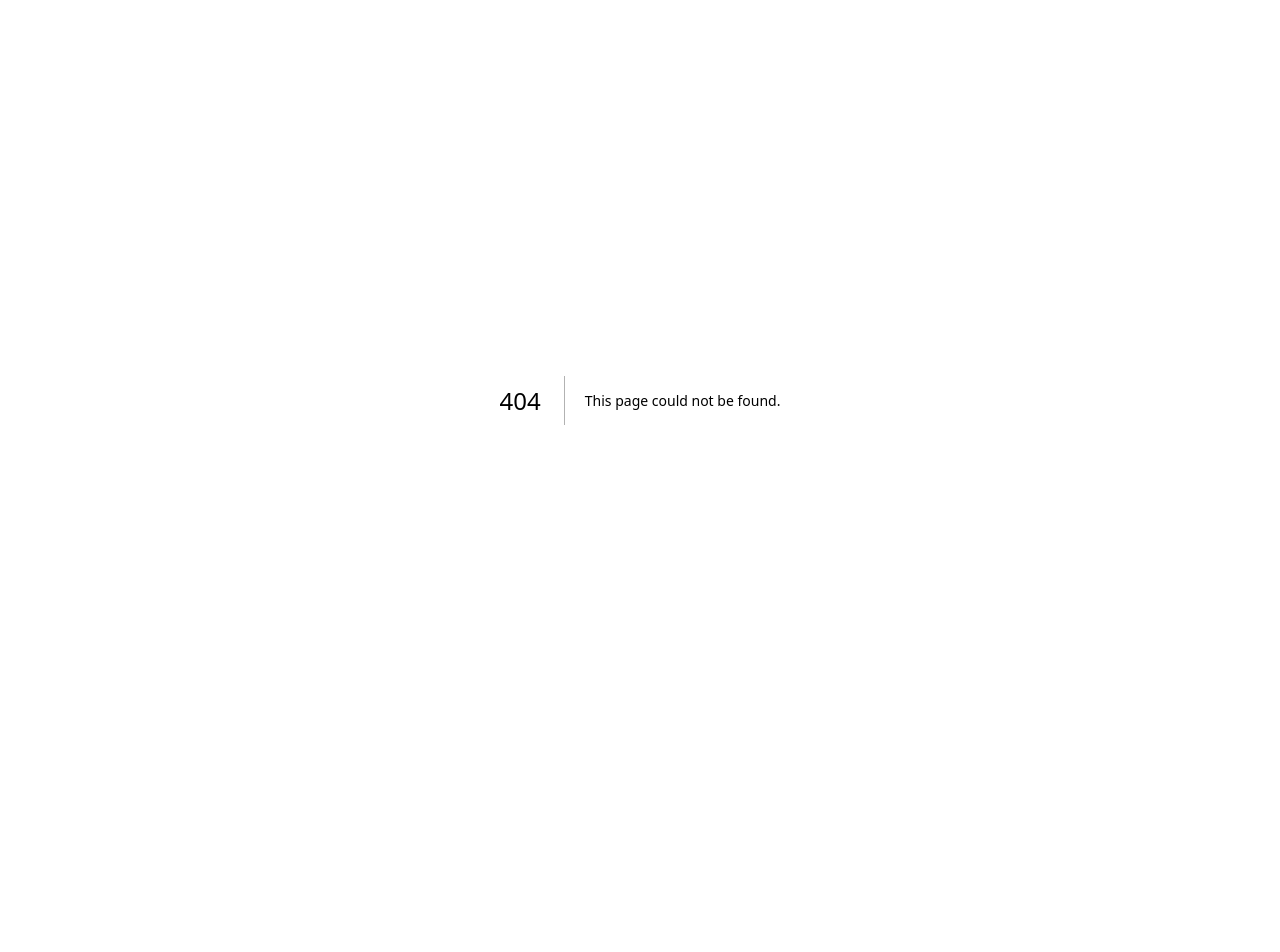
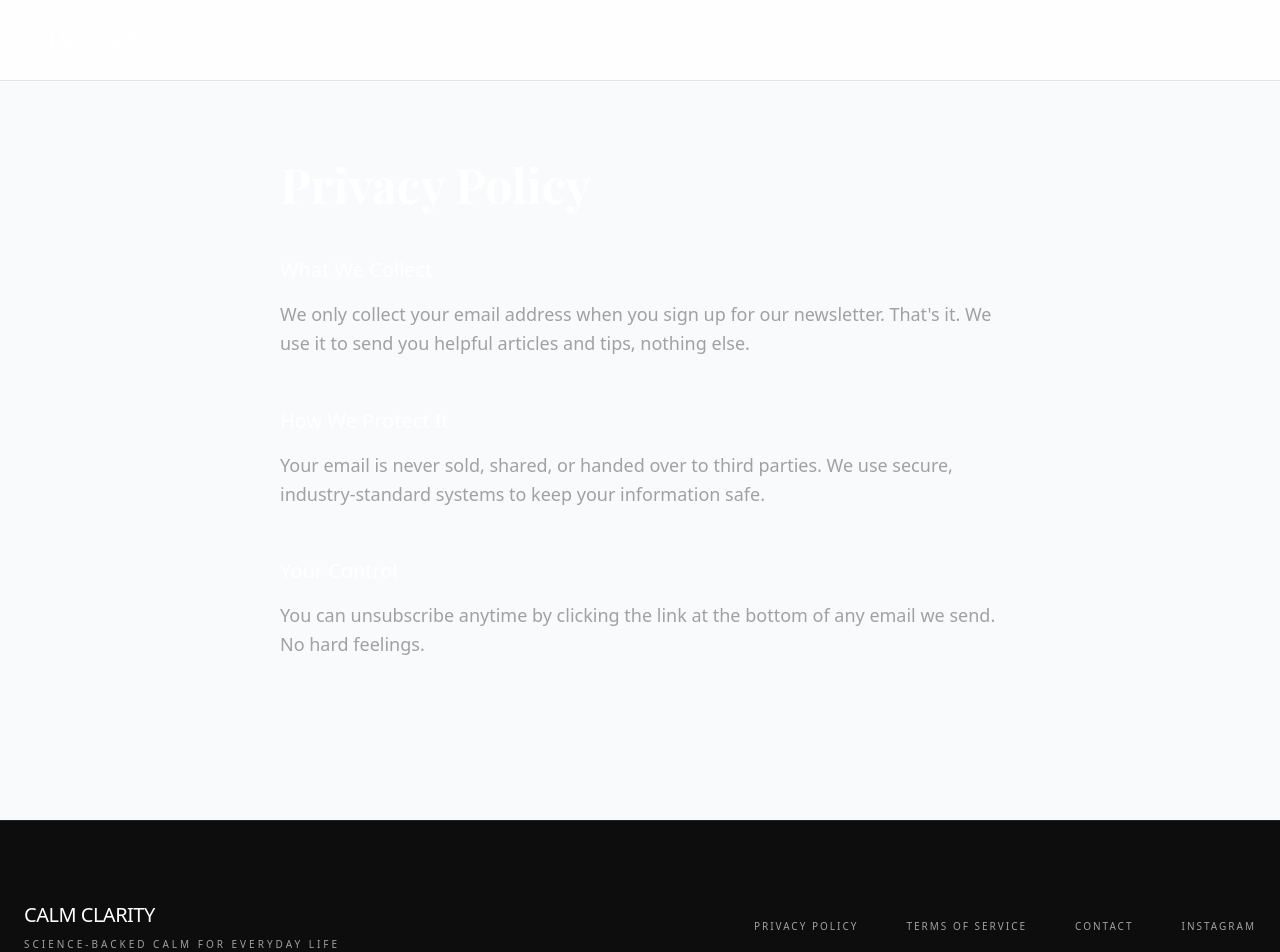
Before and after one commit to FormiloStudios/calmclarity_stitch, a Next.js app: page /privacy in a window 1280 px wide. Before the commit this address had no page. Shown: the top 952 px of the page. Before the commit the page ends 800 px from the top, so only its background shows below. Built offline with nearby package versions, Linux system fonts and the light colour scheme; a web font is replaced by a local one.

Commit message:
Add Privacy and Terms pages, update footer links and remove designed for intention text

```diff
--- /dev/null
+++ b/src/app/privacy/page.tsx
@@ -0,0 +1,40 @@
+import { Nav } from "@/components/Nav";
+import { Footer } from "@/components/Footer";
+
+export default function PrivacyPage() {
+    return (
+        <>
+            <Nav />
+            <main className="max-w-3xl mx-auto px-6 py-40 min-h-screen">
+                <h1 className="font-display text-4xl md:text-5xl font-bold mb-12 text-white">Privacy Policy</h1>
+
+                <div className="space-y-12 text-lg text-muted font-light leading-relaxed">
+                    <section>
+                        <h2 className="text-white font-medium text-xl mb-4">What We Collect</h2>
+                        <p>
+                            We only collect your email address when you sign up for our newsletter. That&#39;s it.
+                            We use it to send you helpful articles and tips, nothing else.
+                        </p>
+                    </section>
+
+                    <section>
+                        <h2 className="text-white font-medium text-xl mb-4">How We Protect It</h2>
+                        <p>
+                            Your email is never sold, shared, or handed over to third parties.
+                            We use secure, industry-standard systems to keep your information safe.
+                        </p>
+                    </section>
+
+                    <section>
+                        <h2 className="text-white font-medium text-xl mb-4">Your Control</h2>
+                        <p>
+                            You can unsubscribe anytime by clicking the link at the bottom of any email we send.
+                            No hard feelings.
+                        </p>
+                    </section>
+                </div>
+            </main>
+            <Footer />
+        </>
+    );
+}
--- /dev/null
+++ b/src/app/terms/page.tsx
@@ -0,0 +1,41 @@
+import { Nav } from "@/components/Nav";
+import { Footer } from "@/components/Footer";
+
+export default function TermsPage() {
+    return (
+        <>
+            <Nav />
+            <main className="max-w-3xl mx-auto px-6 py-40 min-h-screen">
+                <h1 className="font-display text-4xl md:text-5xl font-bold mb-12 text-white">Terms of Service</h1>
+
+                <div className="space-y-12 text-lg text-muted font-light leading-relaxed">
+                    <section>
+                        <h2 className="text-white font-medium text-xl mb-4">Medical Disclaimer</h2>
+                        <p>
+                            The information on Calm Clarity is educational and based on research about nervous system regulation.
+                            It is not medical advice, and it&#39;s not intended to diagnose, treat, or cure any condition.
+                            Always talk to a healthcare professional before trying new supplements or making changes to your health routine.
+                        </p>
+                    </section>
+
+                    <section>
+                        <h2 className="text-white font-medium text-xl mb-4">Affiliate Disclosure</h2>
+                        <p>
+                            Some links on this site are affiliate links, which means I may earn a small commission if you purchase
+                            through them, at no extra cost to you. I only recommend products I&#39;ve thoroughly researched and
+                            genuinely believe can help. Your trust matters more than any commission.
+                        </p>
+                    </section>
+
+                    <section>
+                        <h2 className="text-white font-medium text-xl mb-4">Use of Content</h2>
+                        <p>
+                            All content on this site is for personal use only. Please don&#39;t copy or republish articles without permission.
+                        </p>
+                    </section>
+                </div>
+            </main>
+            <Footer />
+        </>
+    );
+}
--- a/src/components/Footer.tsx
+++ b/src/components/Footer.tsx
@@ -14,13 +14,13 @@ export function Footer() {
                 </div>
                 <div className="flex flex-wrap gap-x-12 gap-y-6 text-[10px] tracking-[0.2em] uppercase font-light">
                     <Link
-                        href="#"
+                        href="/privacy"
                         className="hover:text-white transition-colors text-muted"
                     >
                         Privacy Policy
                     </Link>
                     <Link
-                        href="#"
+                        href="/terms"
                         className="hover:text-white transition-colors text-muted"
                     >
                         Terms of Service
@@ -41,7 +41,6 @@ export function Footer() {
             </div>
             <div className="max-w-7xl mx-auto mt-20 pt-8 border-t border-white/5 text-[9px] text-muted/50 tracking-[0.3em] uppercase flex justify-between">
                 <p>© 2026 CALM CLARITY. ALL RIGHTS RESERVED.</p>
-                <p>DESIGNED FOR INTENTION</p>
             </div>
         </footer>
     );
```
